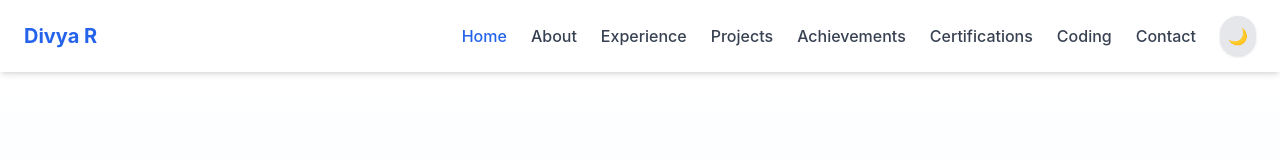
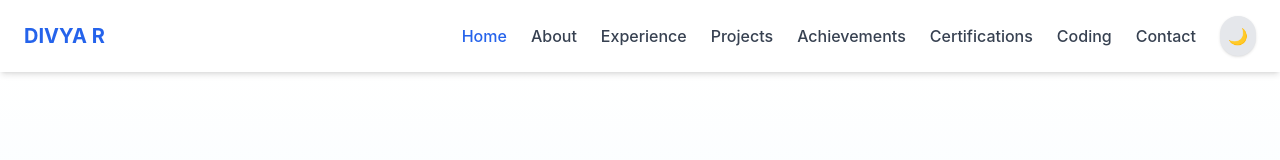
Before and after one commit to Divya22022004/Divya_Portfolio, a Next.js app: page / in a window 1280 px wide. Shown: the top 160 px of the page. Built offline with nearby package versions, Linux system fonts and the light colour scheme.

Commit message:
Update Navbar.tsx

```diff
--- a/components/Navbar.tsx
+++ b/components/Navbar.tsx
@@ -20,7 +20,7 @@ export default function Navbar() {
   return (
     <nav className="w-full px-6 py-4 flex flex-wrap justify-between items-center shadow-md bg-white dark:bg-gray-900 z-50 sticky top-0">
       <div className="text-xl font-bold text-blue-600 dark:text-blue-400">
-        Divya R
+        DIVYA R
       </div>
       <div className="flex gap-6 items-center flex-wrap">
         {links.map((link) => (
```
